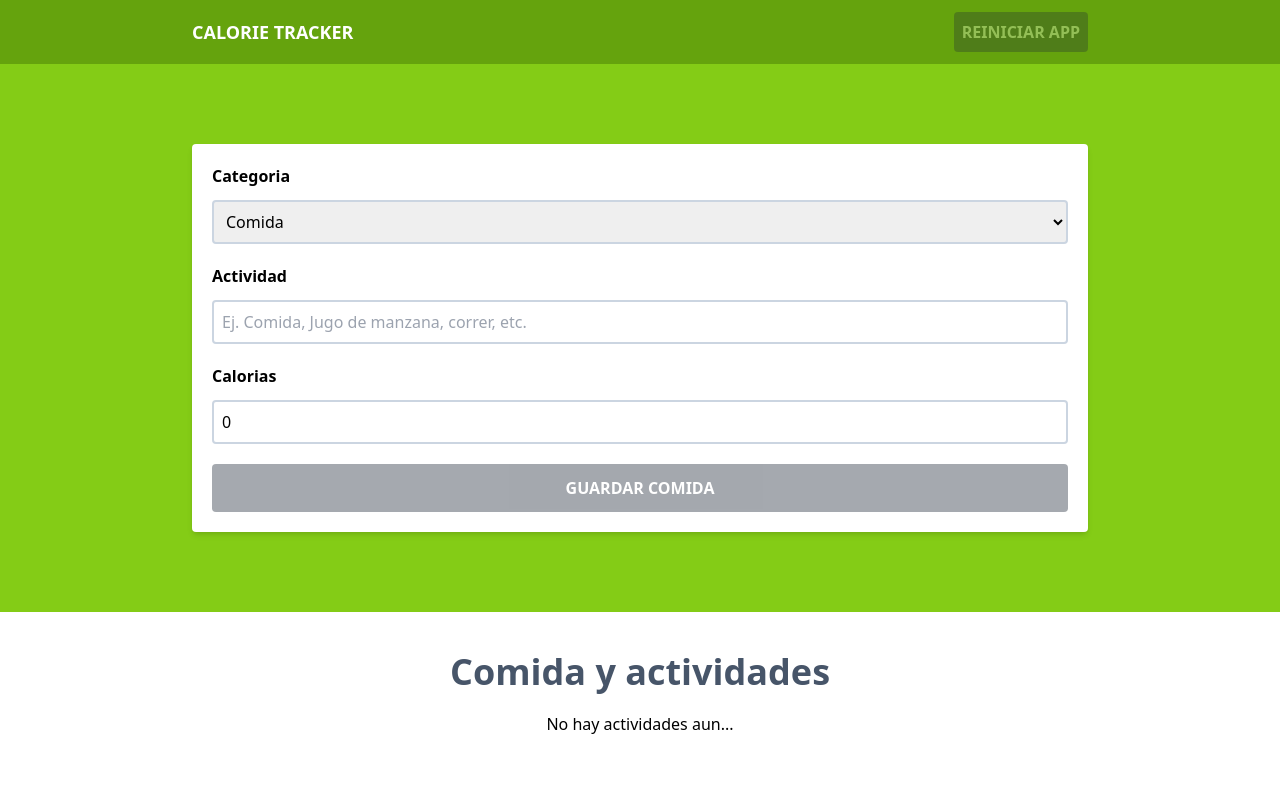
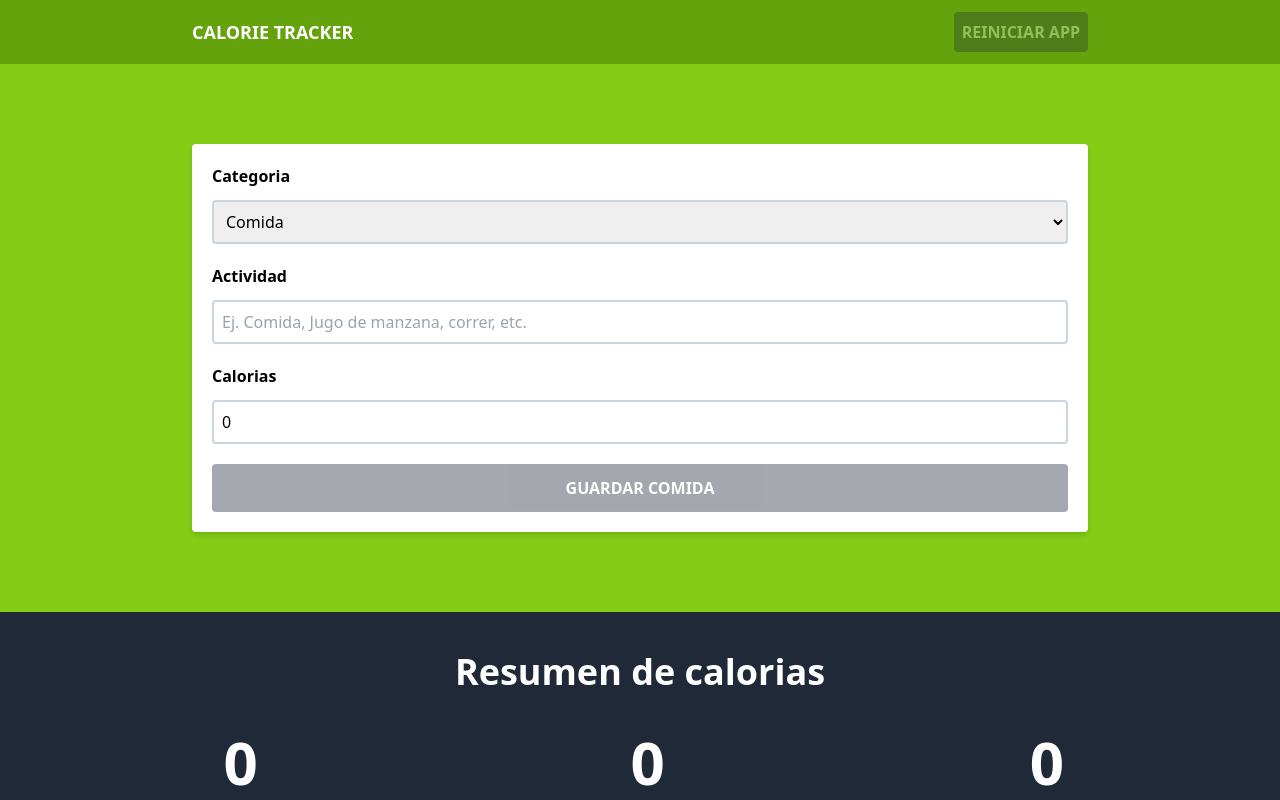
Before and after one commit to IvanVasquez289/calorie-tracker-ts, a React app: page / in a window 1280 px wide. Shown: the top 800 px of the page. Built offline with nearby package versions, Linux system fonts and the light colour scheme; the HTML template or start-up script is replaced by a standard one.

Commit message:
mostrando calorias

```diff
--- a/src/App.tsx
+++ b/src/App.tsx
@@ -2,6 +2,7 @@ import { useReducer, useEffect, useMemo } from 'react';
 import Form from "./components/Form"
 import { activityReducer, initialState } from "./reducers/activity-reducer"
 import ActivityList from "./components/ActivityList"
+import CalorieTracker from './components/CalorieTracker';
 
 function App() {
   const [state, dispatch] = useReducer(activityReducer,initialState)
@@ -35,6 +36,14 @@ function App() {
         </div>
      </section>
 
+     <section className='bg-gray-800 py-10'>
+        <div className="max-w-4xl mx-auto">
+          <CalorieTracker
+            activities={state.activities}
+          />
+        </div>
+     </section>
+
      <section className="max-w-4xl mx-auto py-10">
         <ActivityList
           activities={state.activities}
--- /dev/null
+++ b/src/components/CalorieDisplay.tsx
@@ -0,0 +1,16 @@
+type CalorieDisplayProps = {
+  calories: number;
+  text: string;
+};
+const CalorieDisplay = ({ calories, text }: CalorieDisplayProps) => {
+  return (
+    <p className="text-white font-bold rounded-full grid grid-cols-1 gap-3 text-center">
+      <span className="font-black text-6xl text-orange">
+        {calories}
+      </span>
+      {text}
+    </p>
+  );
+};
+
+export default CalorieDisplay;
--- /dev/null
+++ b/src/components/CalorieTracker.tsx
@@ -0,0 +1,34 @@
+import { useMemo } from "react"
+import type { Activity } from "../types"
+import CalorieDisplay from "./CalorieDisplay"
+
+interface CalorieTrackerProps {
+    activities: Activity[]
+}
+const CalorieTracker = ({ activities }: CalorieTrackerProps) => {
+
+  const caloriesConsumed = useMemo(() => activities.reduce((total, activity) => activity.categoria === 1 ? total + activity.calorias : total, 0), [activities])
+  const caloriesBurned = useMemo(() => activities.reduce((total, activity) => activity.categoria === 2 ? total + activity.calorias : total, 0), [activities])
+  const difference = useMemo(() => caloriesConsumed - caloriesBurned, [caloriesConsumed, caloriesBurned])
+  return (
+    <>
+        <h2 className="text-4xl font-bold text-center text-white">Resumen de calorias</h2>
+        <div className="flex flex-col gap-5 mt-10 md:flex-row md:justify-between items-center">
+            <CalorieDisplay
+                calories={caloriesConsumed}
+                text="Consumidas"
+            />
+            <CalorieDisplay
+                calories={caloriesBurned}
+                text="Quemadas"
+            />
+            <CalorieDisplay
+                calories={difference}
+                text="Diferencia"
+            />
+        </div>
+    </>
+  )
+}
+
+export default CalorieTracker
```
